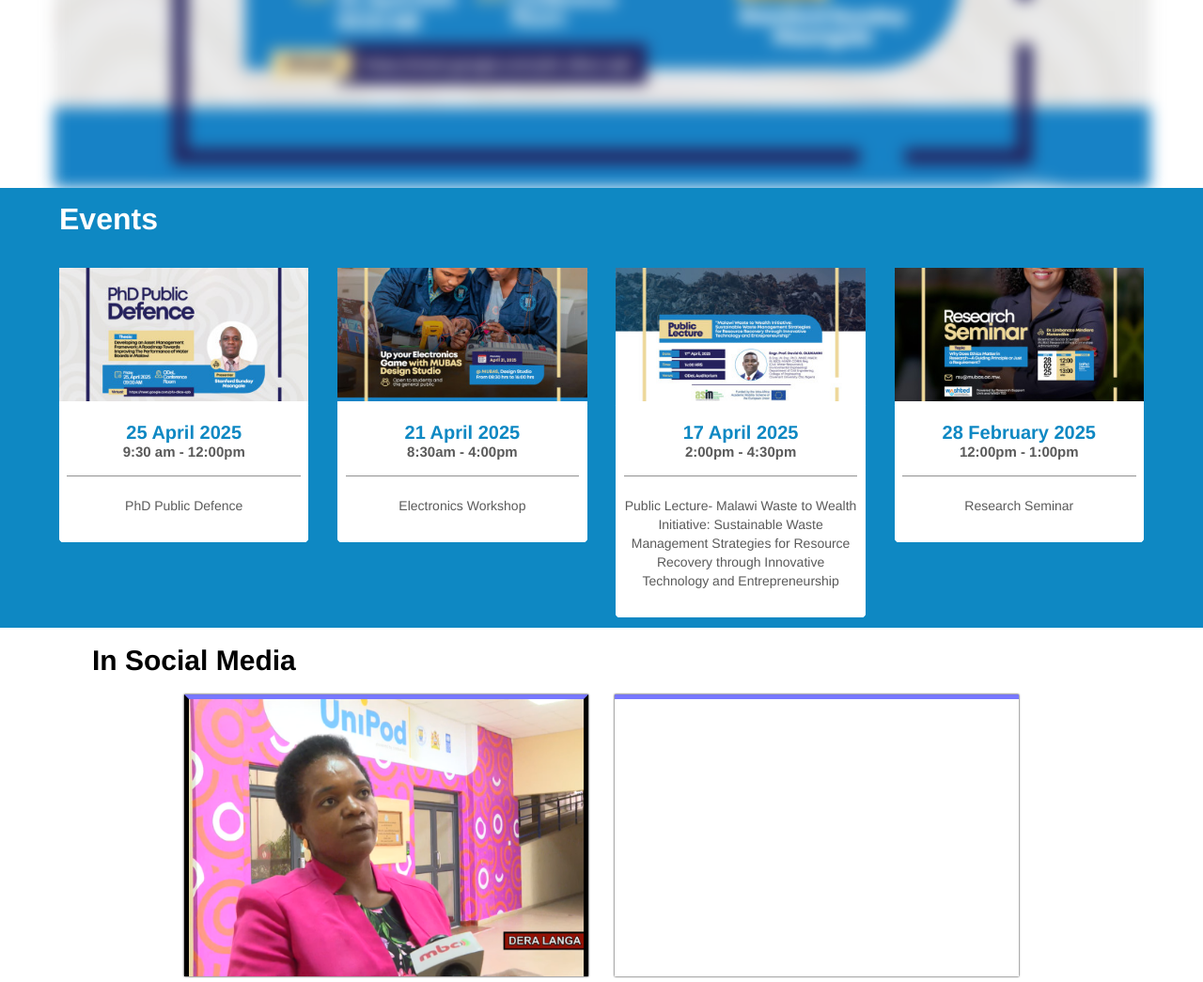
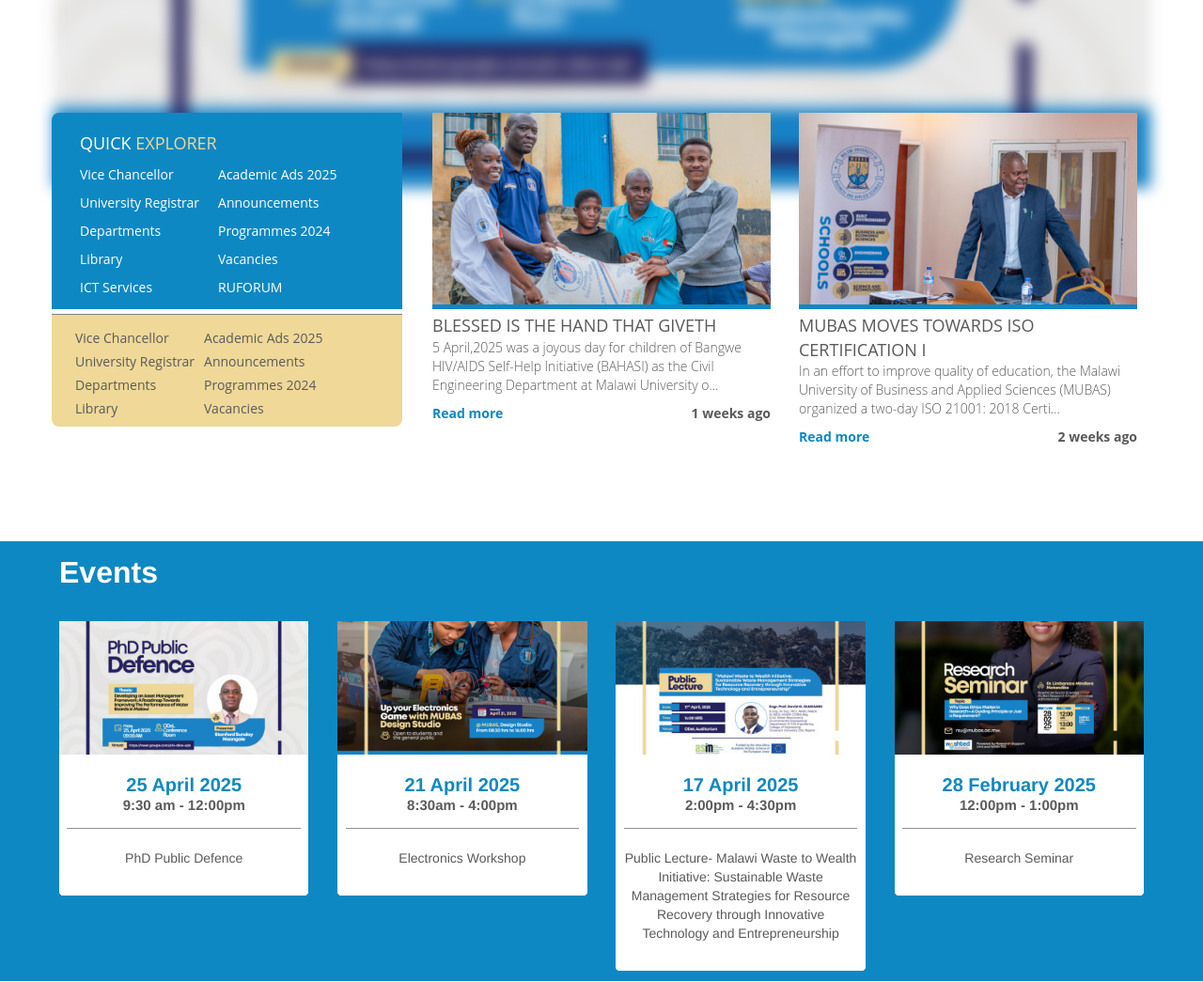
Before and after one commit to Jimu-phoenix/Mubas-Web-Assgn, a plain HTML site: page index.html in a window 1280 px wide. Shown: the part 600-1645 px from the top of the page at 94% size. Drawn offline with Linux system fonts and the light colour scheme.

Commit message:
news section added

```diff
--- a/index.html
+++ b/index.html
@@ -192,7 +192,86 @@
         </main>
 
 
-        <article></article>
+        <article id="quick">
+
+            <section id="quick-explorer">
+                <div class="top">
+                    <h4>QUICK <span>EXPLORER</span></h4>
+
+                    <div class="rows">
+                        <ul>
+                            <li><a href="#">Vice Chancellor</a></li>
+                            <li><a href="#">University Registrar</li>
+                            <li><a href="#">Departments</a></li>
+                            <li><a href="#">Library</a></li>
+                            <li><a href="#">ICT Services</a></li>
+                        </ul>
+
+                        <ul>
+                            <li><a href="#">Academic Ads 2025</a></li>
+                            <li><a href="#">Announcements</li>
+                            <li><a href="#">Programmes 2024</a></li>
+                            <li><a href="#">Vacancies</a></li>
+                            <li><a href="#">RUFORUM</a></li>
+                        </ul>
+
+                    </div>
+
+                </div>
+
+                <div class="bottom">
+                    <div class="rows">
+                        <ul>
+                            <li><i></i><a href="#">Vice Chancellor</a></li>
+                            <li><i></i><a href="#">University Registrar</li>
+                            <li><i></i><a href="#">Departments</a></li>
+                            <li><i></i><a href="#">Library</a></li>
+                        </ul>
+
+                        <ul>
+                            <li><i></i><a href="#">Academic Ads 2025</a></li>
+                            <li><i></i><a href="#">Announcements</li>
+                            <li><i></i><a href="#">Programmes 2024</a></li>
+                            <li><i></i><a href="#">Vacancies</a></li>
+                        </ul>
+
+                    </div>
+                </div>
+            </section>
+
+
+            <section id="news-1" class="news">
+                <img src="Assets/news-1.jpg" alt="">
+                <div class="details">
+                    <h4>BLESSED IS THE HAND THAT GIVETH</h4>
+                    <p>5 April,2025 was a joyous day for children of
+                        Bangwe HIV/AIDS Self-Help Initiative (BAHASI)
+                        as the Civil Engineering Department at Malawi University o...</p>
+                    <div class="link-duration">
+                        <a href="#">Read more</a>
+                        <p><i></i> 1 weeks ago</p>
+                    </div>
+                </div>
+            </section>
+
+            <section id="news-2" class="news">
+                <img src="Assets/news-2.jpg" alt="">
+                <div class="details">
+                    <h4>MUBAS MOVES TOWARDS ISO CERTIFICATION I</h4>
+                    <p>In an effort to improve quality of education,
+                        the Malawi University of Business and Applied Sciences (MUBAS)
+                         organized a two-day ISO 21001: 2018 Certi...</p>
+                    <div class="link-duration">
+                        <a href="#">Read more</a>
+                        <p><i></i> 2 weeks ago</p>
+                    </div>
+                </div>
+            </section>
+
+        </article>
+
+
+
         <article></article>
 
 
--- a/styles.css
+++ b/styles.css
@@ -14,6 +14,9 @@
     --twitter-color: #0e88c3;
     --youtube-color: #c00303;
     --fifth-color: #1caef7;
+}
+::-webkit-scrollbar{
+    display: none;
 }
 body{
     /* font-family: 'Roboto Condensed', 'Asap', sans-serif;
@@ -74,15 +77,9 @@ nav>.nav-items>li:hover, nav>.nav-items>li>a:hover{
     color: var(--main-color);
     background-color: #efd898;
 }
-nav ul li:active{
-    /* background-color: var(--third-color); */
-}
 nav ul li a{
     text-decoration: none;
     color: white;
-}
-nav ul li a:hover{
-    /* background-color: #efd898; */
 }
 nav .drop-down{
     /* position: relative; */
@@ -107,14 +104,6 @@ nav h3{
 .dropdown:hover{
     cursor: pointer;
    /* background-color: #efd898; */
-
-}
-.dropdown:focus{
-   /* background-color: var(--third-color); */
-   /* background-color: #efd898; */
-}
-.dropdown:active{
-   /* background-color: var(--main-color); */
 }
 .list{
     display: none;
@@ -344,10 +333,122 @@ main{
     background-color: darkslategray;
 }
 /* -------------------------------------------------------- */
+/* ---------------------Quick----------------------------- */
+
+#quick{
+    position: relative;
+    height: 375.734px;
+    width:  1170px;
+    bottom: 80px;
+    /* background-color: green; */
+    margin: auto;
+    display: flex;
+    font-family: "Open Sans", sans-serif;
+}
+#quick-explorer, #quick>.news{
+    width: 390px;
+    height: 100%;
+    /* background-color: white; */
+}
+#quick-explorer>.top{
+    width: 373px;
+    height: 209px;
+    padding-top: 10px;
+    padding-left: 20px;
+    /* margin-top: 5px; */
+    background-color: var(--third-color);
+    /* border-top-right-radius: 8px; */
+    border-top-left-radius: 8px;
+    /* border-radius: 8px; */
+}
+#quick-explorer>.top>h4{
+    font-family: "Open Sans", sans-serif;
+    font-size: 18px;
+    font-weight: 500;
+    display: block;
+    color: white;
+    margin-top: 10px;
+    margin-left: 10px;
+}
+#quick-explorer>.top>h4>span{
+    color: var(--fourth-color);
+}
+#quick-explorer>.top>.rows, #quick-explorer>.bottom>.rows{
+    display: flex;
+}
+#quick-explorer>.top>.rows>ul>li>a, #quick-explorer>.bottom>.rows>ul>li>a{
+    text-decoration: none;
+    color: white;
+}
+#quick-explorer>.bottom>.rows>ul>li>a{
+    color: rgb(90, 90, 90);
+}
+#quick-explorer>.top>.rows>ul>li{
+    margin: 10px;
+}
+#quick-explorer>.bottom>.rows>ul>li{
+    margin: 5px;
+}
+#quick-explorer>.bottom{
+    width: 373px;
+    padding-top: 10px;
+    padding-left: 20px;
+    margin-top: 5px;
+    height: 120px;
+    background-color: var(--fourth-color);
+    border-bottom-left-radius: 8px;
+    border-bottom-right-radius: 8px;
+}
+#quick>.news{
+    padding-left: 15px;
+    padding-right: 15px;
+}
+#quick>.news>img{
+    width: 360px;
+    height: 209px;
+    border-bottom: 5px solid var(--third-color);
+}
+.news>.details{
+    color: rgb(90, 90, 90);
+    font-size: 14px;
+}
+.news>.details>.link-duration{
+    display: flex;
+    justify-content: space-between;
+    align-items: center;
+    margin-top: 10px;
+}
+.news>.details>h4{
+    font-family: "Open Sans", sans-serif;
+    font-size: 18px;
+    font-weight: 500;
+    display: block;
+}
+
+.news>.details>p{
+    font-family: "Open Sans", sans-serif;
+    font-size: 14px;
+    font-weight: 300;
+    display: block;
+}
+.news>.details>.link-duration>a{
+    text-decoration: none;
+    color: var(--third-color);
+    font-size: 14px;
+    font-weight: bold;
+    display: block;
+}
+.link-duration>p{
+    font-size: 14px;
+    font-weight: bold;
+}
+
+
+/* -------------------------------------------------------- */
 /* ---------------------Footer----------------------------- */
 
 .container{
-    max-width: 1170px;
+    width: 100vw;
     margin: auto;
     padding: 8px 10px;
 }
```
Also changed, not shown: Assets/news-1.jpg (added), Assets/news-2.jpg (added).
